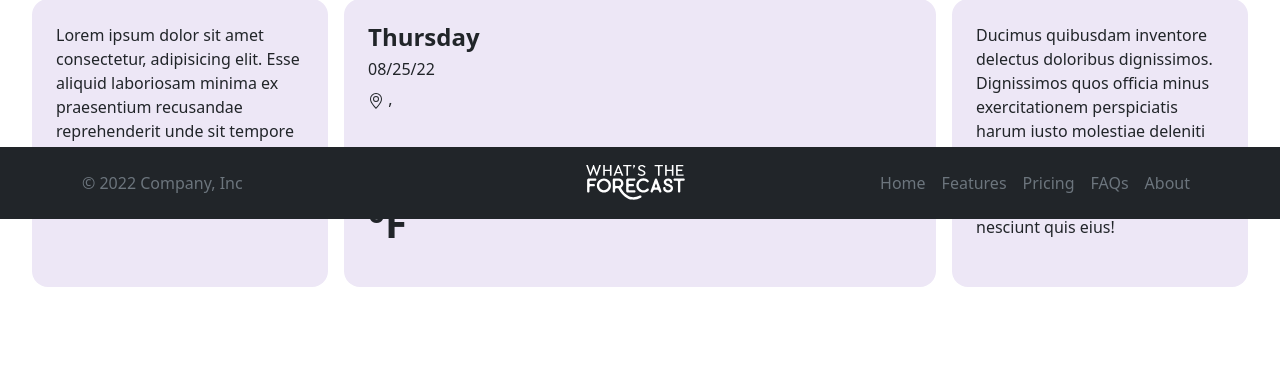
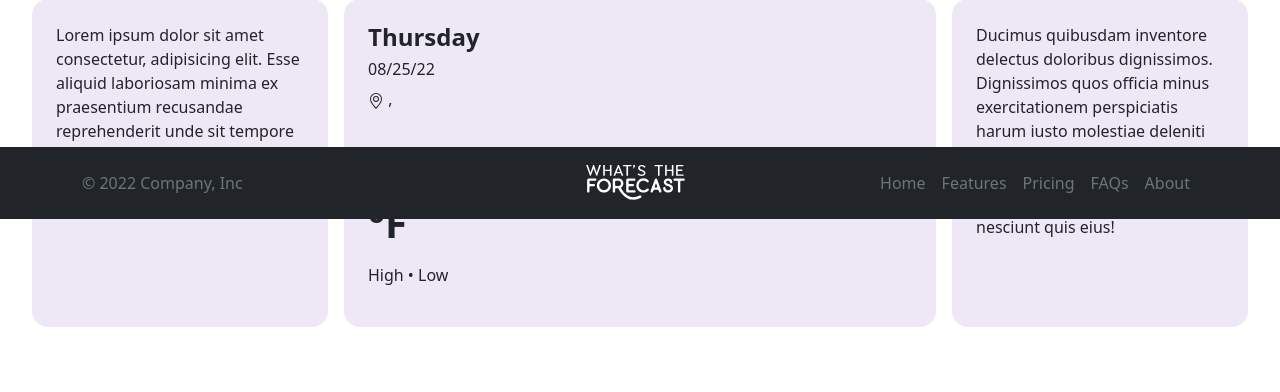
Before and after one commit to ferhanmm/WhatsTheForecast, a Flask app: page / in a window 1280 px wide. Shown: the part 581-973 px from the top of the page. Run offline with Flask 2, Linux system fonts and the light colour scheme; data that the repository does not hold is empty.

Commit message:
Update index.html

```diff
--- a/templates/index.html
+++ b/templates/index.html
@@ -74,7 +74,9 @@
     <br><br>
     <img src="{{weather['fullWeather']['current']['condition']['icon']}}"></img>
     <h1><strong>{{weather['fullWeather']['current']['temp_f']}}&#176F</strong></h1>
-    <p><strong>{{weather['fullWeather']['current']['condition']['text']}}</strong></p></div>
+    <p><strong>{{weather['fullWeather']['current']['condition']['text']}}</strong></p>
+    <p>High {{weather['fullWeather']['forecast']['forecastday'][0]['day']['maxtemp_f']}} &#8226 Low {{weather['fullWeather']['forecast']['forecastday'][0]['day']['mintemp_f']}}</p>
+   </div>
   <div>Ducimus quibusdam inventore delectus doloribus dignissimos. Dignissimos quos officia minus exercitationem perspiciatis harum iusto molestiae deleniti quod sunt amet recusandae autem, neque doloremque ad alias eaque consequuntur nesciunt quis eius!</div>
 </div>
 
```
